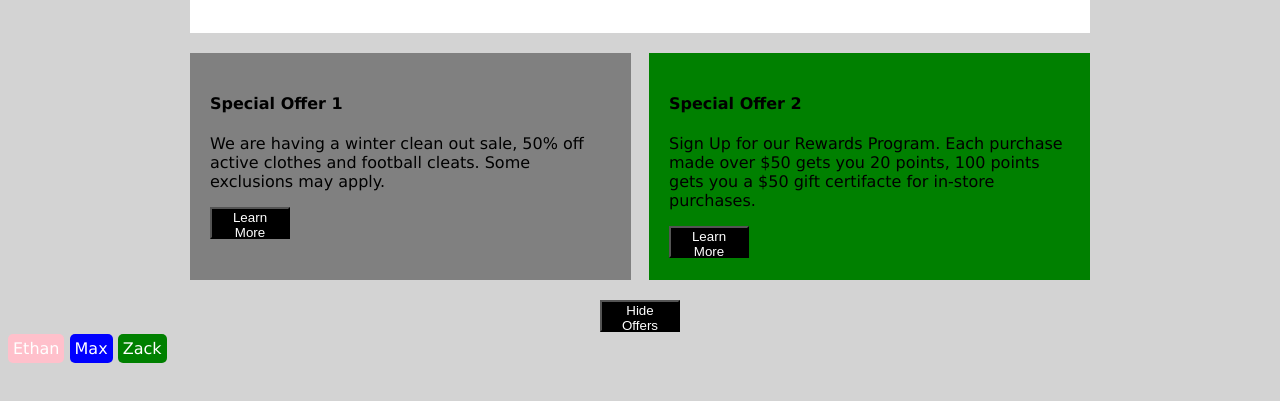
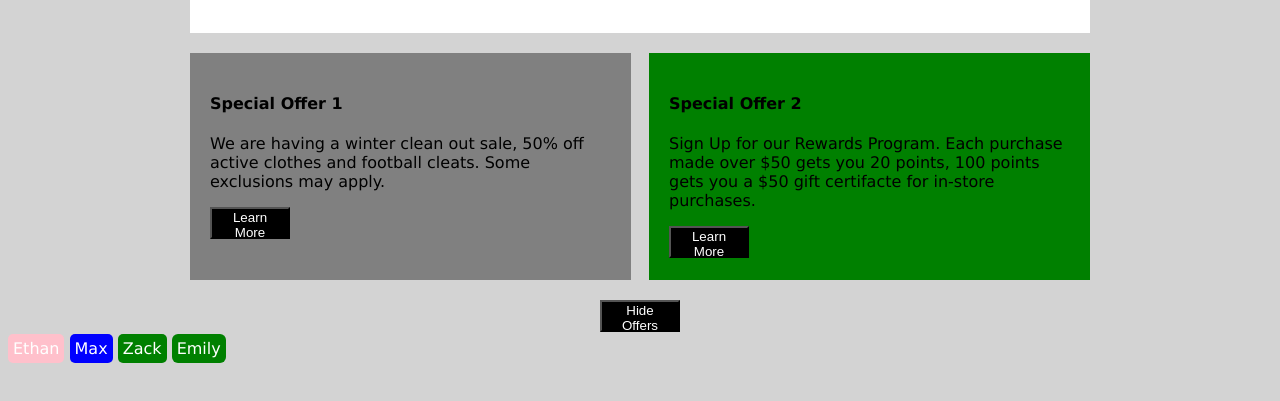
Before and after one commit to Trayce-Hacker/hacker-alhso-15b, a plain HTML site: page home.html in a window 1280 px wide. Shown: the part 399-800 px from the top of the page. Drawn offline with Linux system fonts and the light colour scheme.

Commit message:
added my name to home.html

```diff
--- a/home.html
+++ b/home.html
@@ -75,5 +75,6 @@
     <div style="background-color:pink; padding:5px; color:white; border-radius:5px; display:inline-block;">Ethan</div>
 <div style="background-color:blue; padding:5px; color:white; border-radius:5px; display:inline-block;">Max</div>
     <div style="background-color:green; padding:5px; color:white; border-radius:5px; display:inline-block;">Zack</div>
+     <div style="background-color:green; padding:5px; color:white; border-radius:6px; display:inline-block;">Emily</div>
   </body>
 </html>
```
